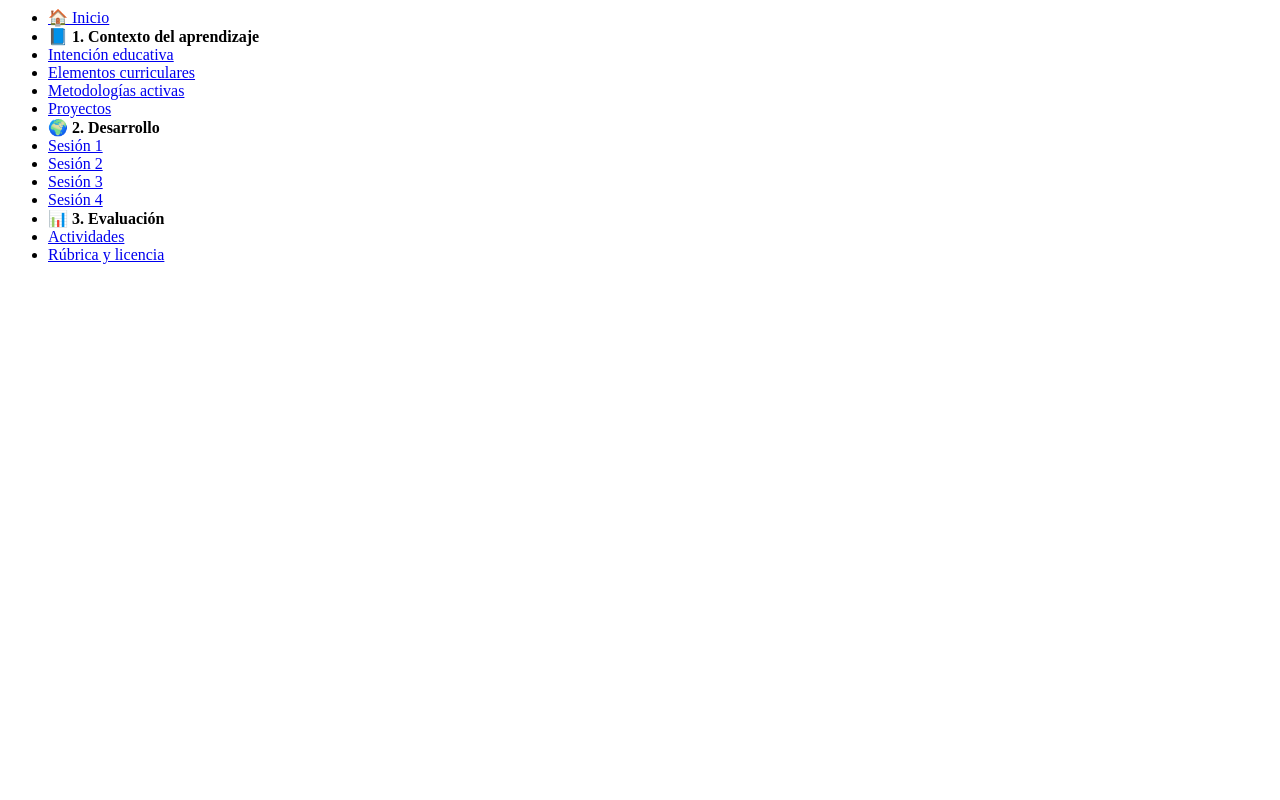
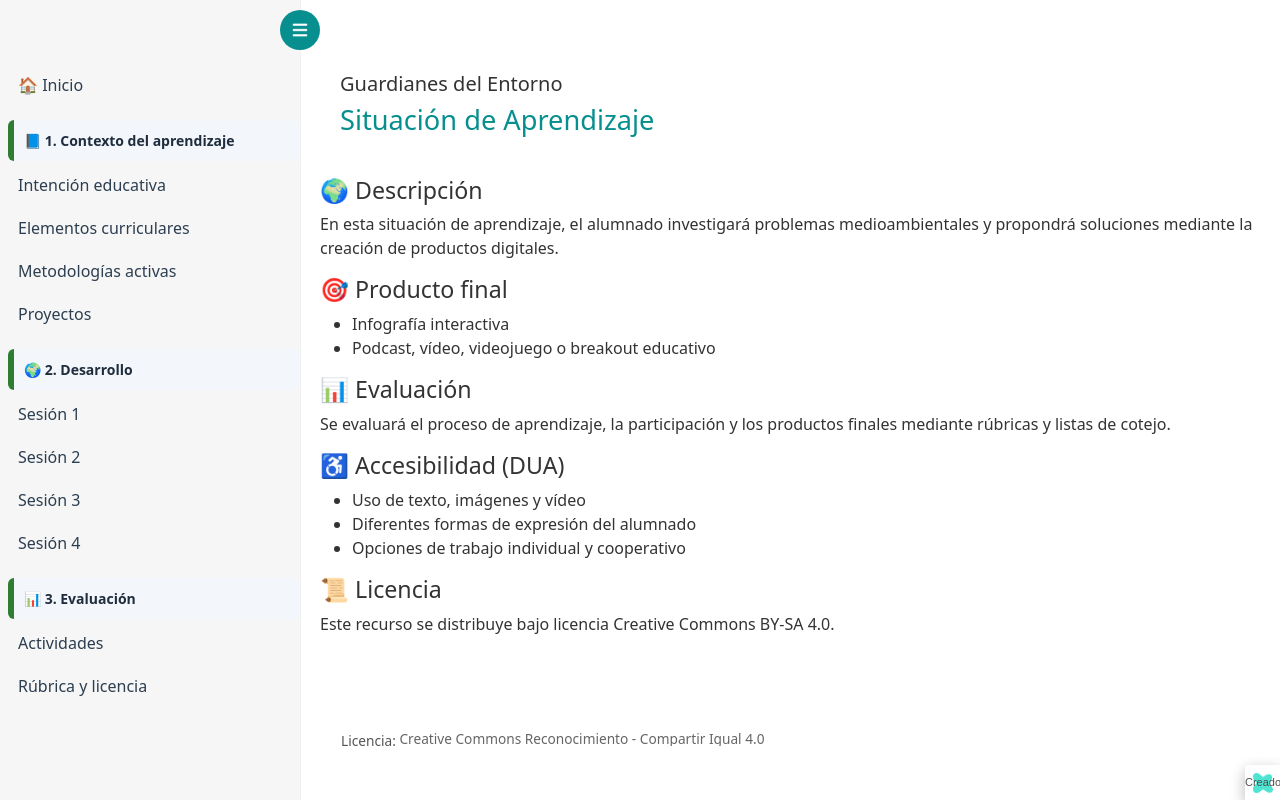
Before and after one commit to mariadelamano98-png/Guardianes, a plain HTML site: page index.html in a window 1280 px wide. Drawn offline with Linux system fonts and the light colour scheme.

Commit message:
Update index.html

```diff
--- a/index.html
+++ b/index.html
@@ -1,3 +1,39 @@
+<!DOCTYPE html>
+<html lang="es" id="exe-index">
+<head>
+<meta charset="utf-8">
+<meta name="generator" content="eXeLearning v4.0.0-rc2">
+<meta name="viewport" content="width=device-width, initial-scale=1">
+<link rel="license" type="text/html" href="https://creativecommons.org/licenses/by-sa/4.0/">
+
+<title>Guardianes del Entorno</title>
+
+<link rel="icon" type="image/x-icon" href="libs/favicon.ico">
+
+<script>document.querySelector("html").classList.add("js");</script>
+
+<script src="libs/jquery/jquery.min.js"></script>
+<script src="libs/common_i18n.js"></script>
+<script src="libs/common.js"></script>
+<script src="libs/exe_export.js"></script>
+<script src="search_index.js"></script>
+<script src="libs/bootstrap/bootstrap.bundle.min.js"></script>
+
+<link rel="stylesheet" href="libs/bootstrap/bootstrap.min.css">
+<script src="idevices/text/text.js"></script>
+<link rel="stylesheet" href="idevices/text/text.css">
+<link rel="stylesheet" href="content/css/base.css">
+<script src="theme/style.js"></script>
+<link rel="stylesheet" href="theme/style.css">
+
+</head>
+
+<body class="exe-export exe-web-site">
+<script>document.body.className+=" js"</script>
+
+<div class="exe-content exe-export siteNav-visible">
+
+<!-- MENÚ LATERAL eXe -->
 <nav id="siteNav">
 
 <ul>
@@ -23,3 +59,76 @@
 </ul>
 
 </nav>
+
+<!-- CONTENIDO PRINCIPAL -->
+<main id="page-content" class="page">
+
+<header class="main-header">
+<div class="package-header">
+<p class="package-title">Guardianes del Entorno</p>
+</div>
+
+<h1 class="page-title">Situación de Aprendizaje</h1>
+</header>
+
+<article class="box">
+
+<h2>🌍 Descripción</h2>
+<p>
+En esta situación de aprendizaje, el alumnado investigará problemas medioambientales
+y propondrá soluciones mediante la creación de productos digitales.
+</p>
+
+<h2>🎯 Producto final</h2>
+<ul>
+<li>Infografía interactiva</li>
+<li>Podcast, vídeo, videojuego o breakout educativo</li>
+</ul>
+
+<h2>📊 Evaluación</h2>
+<p>
+Se evaluará el proceso de aprendizaje, la participación y los productos finales
+mediante rúbricas y listas de cotejo.
+</p>
+
+<h2>♿ Accesibilidad (DUA)</h2>
+<ul>
+<li>Uso de texto, imágenes y vídeo</li>
+<li>Diferentes formas de expresión del alumnado</li>
+<li>Opciones de trabajo individual y cooperativo</li>
+</ul>
+
+<h2>📜 Licencia</h2>
+<p>
+Este recurso se distribuye bajo licencia Creative Commons BY-SA 4.0.
+</p>
+
+</article>
+
+</main>
+
+<footer id="siteFooter">
+<div id="siteFooterContent">
+
+<div id="packageLicense">
+<p>
+Licencia:
+<a href="https://creativecommons.org/licenses/by-sa/4.0/">
+Creative Commons Reconocimiento - Compartir Igual 4.0
+</a>
+</p>
+</div>
+
+</div>
+</footer>
+
+</div>
+
+<p id="made-with-eXe">
+<a href="https://exelearning.net/" target="_blank" rel="noopener">
+Creado con eXeLearning
+</a>
+</p>
+
+</body>
+</html>
```
